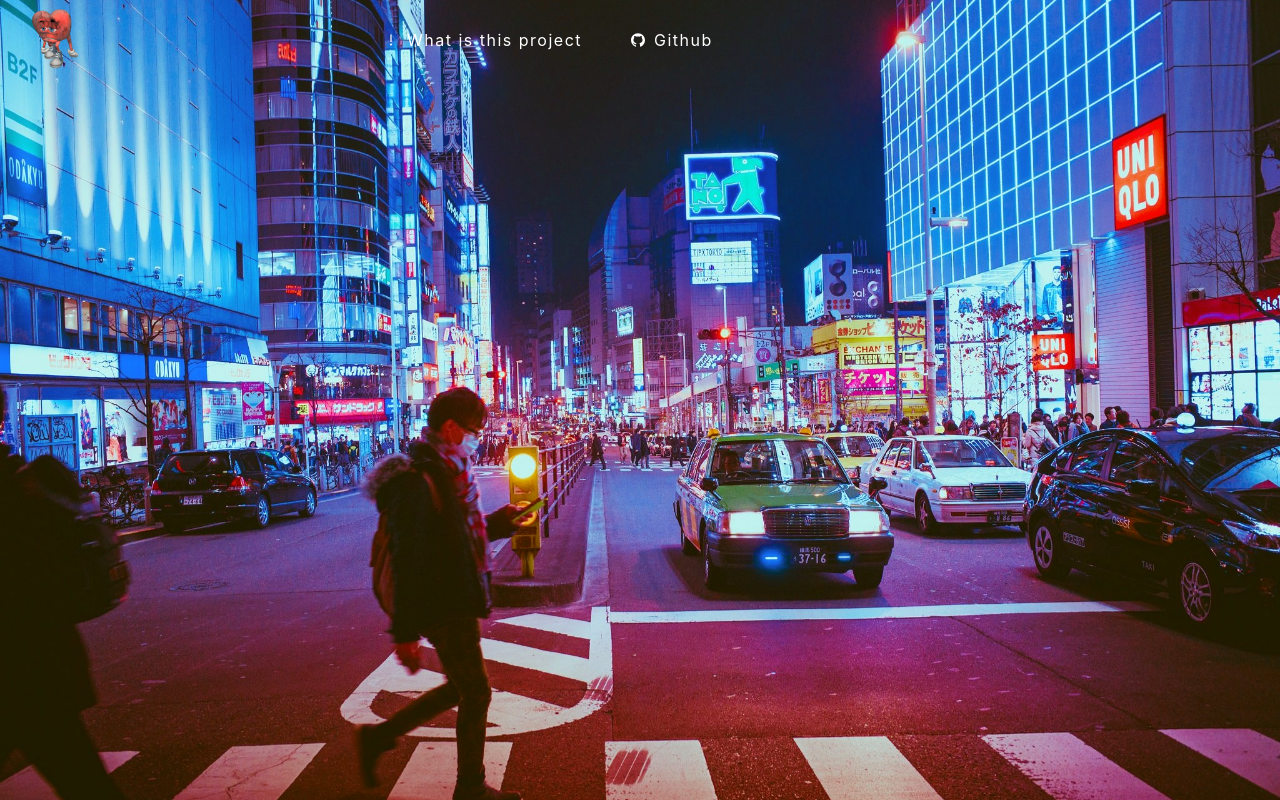
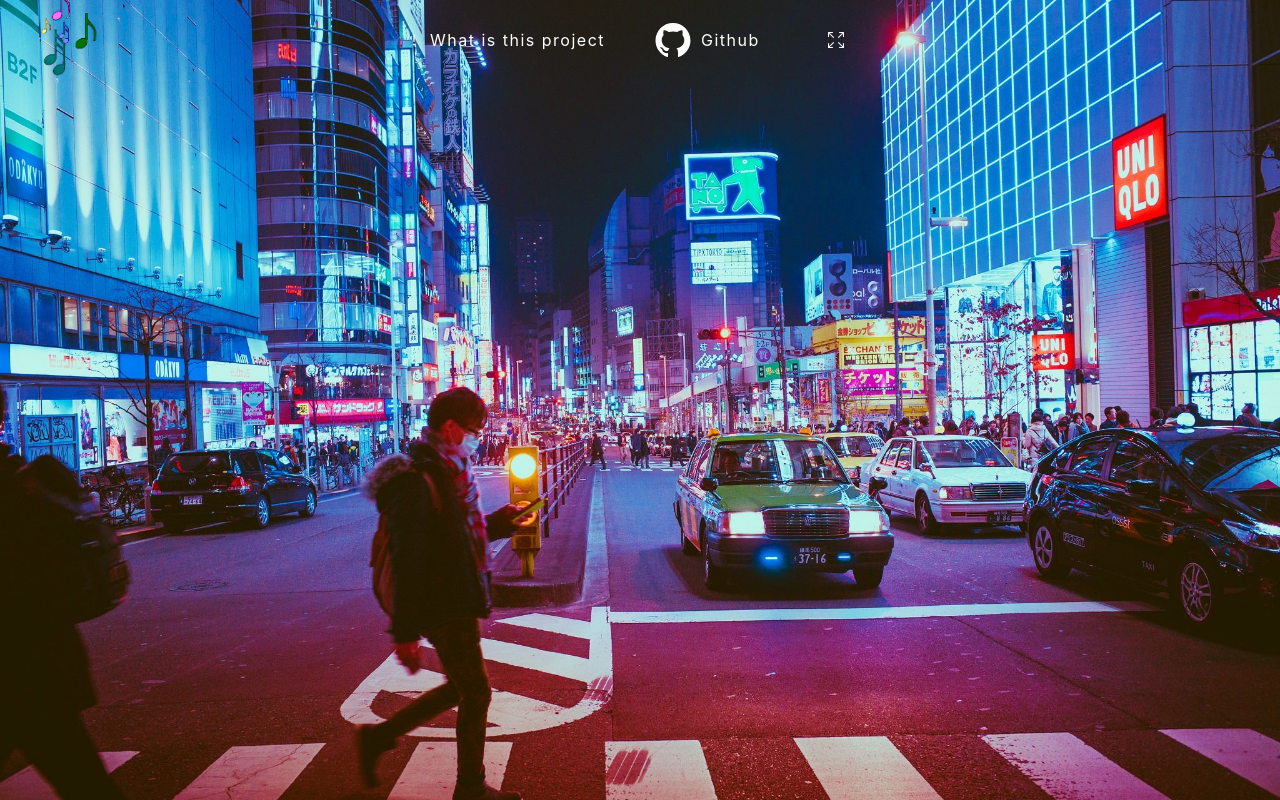
Before and after one commit to ThanhNghi95/Lofi-Website, a JavaScript app: page / in a window 1280 px wide. Built offline with nearby package versions, Linux system fonts and the light colour scheme; the HTML template or start-up script is replaced by a standard one.

Commit message:
add material UI

```diff
--- a/package.json
+++ b/package.json
@@ -3,6 +3,9 @@
   "version": "0.1.0",
   "private": true,
   "dependencies": {
+    "@emotion/react": "^11.8.1",
+    "@emotion/styled": "^11.8.1",
+    "@mui/material": "^5.5.0",
     "@react-icons/all-files": "^4.1.0",
     "@testing-library/jest-dom": "^5.16.2",
     "@testing-library/react": "^12.1.3",
--- a/src/components/Header/Header.js
+++ b/src/components/Header/Header.js
@@ -1,12 +1,14 @@
+import LightSwitch from "../LightSwitch/LightSwitch";
 import { Link } from "react-router-dom";
 import { AiOutlineExclamation } from "@react-icons/all-files/ai/AiOutlineExclamation";
 import { AiFillGithub } from "@react-icons/all-files/ai/AiFillGithub";
+import {BsArrowsFullscreen} from "@react-icons/all-files/bs/BsArrowsFullscreen"
 import './Header.scss';
 const Header = () => {
     return (
         <nav className="wrap">
             <Link to='/'>
-                <img src="/assets/img/icon.gif" alt="" className="logo" />
+                <img src="/assets/img/Lofi.gif" alt="" className="logo" />
             </Link>
             <div className="menu">
                 <Link to='/about'>
@@ -18,9 +20,14 @@
                     target="_blank"
                     rel='noreferrer'
                 >
-                    <AiFillGithub/>
+                    <AiFillGithub className="github"/>
                     <span>Github</span>
                 </a>
+            </div>
+            <div className="menu">
+                <LightSwitch/>
+                <BsArrowsFullscreen className="fullscreen"/>
+
             </div>
         </nav>
      );
--- a/src/components/Header/Header.scss
+++ b/src/components/Header/Header.scss
@@ -10,12 +10,11 @@
 
     .logo{
         margin:0px 30px ;
-        width: 15%;
+        width: 20%;
     }
-
-   .menu{
+    .menu{
     display: flex;
-    margin: 10px 30px;
+    margin: 10px 20px;
     a {
         display: flex;
         align-items: center;
@@ -23,6 +22,11 @@
         text-decoration: none;
         color: #fff;
         padding: 0 20px;
+
+        .github{
+          width: 40px;
+          height: 40px;
+        }
         span {
             font-size: 16px;
             letter-spacing: 1.5px;
@@ -30,7 +34,6 @@
             padding: 0 8px;
 
             &:after {
-
               content: '';
               height: 2px;
               background: white;
@@ -51,7 +54,9 @@
             }
           }
    }
-
+   .fullscreen{
+     color: #fff;
+   }
 
 }
 }
--- a/src/components/Home/Home.scss
+++ b/src/components/Home/Home.scss
@@ -11,11 +11,11 @@
   transition: opacity 1s;
   animation: color-change 2s linear infinite;
 }
-@keyframes color-change {
-    0%,100%{
-      filter: hue-rotate(0deg) ;
-    }
-    50%{
-      filter: hue-rotate(360deg) ;
-    }
-}
+// @keyframes color-change {
+//     0%,100%{
+//       filter: hue-rotate(0deg) ;
+//     }
+//     50%{
+//       filter: hue-rotate(360deg) ;
+//     }
+// }
--- /dev/null
+++ b/src/components/LightSwitch/LightSwitch.js
@@ -0,0 +1,9 @@
+const LightSwitch = () => {
+    return (
+        <div>
+
+        </div>
+     );
+}
+
+export default LightSwitch;
```
Also changed, not shown: public/assets/img/Lofi.gif (added), src/components/About/About.scss (added), src/components/LightSwitch/LightSwitch.scss (added), 1 other file (tests, documents, lock files or other folders).
